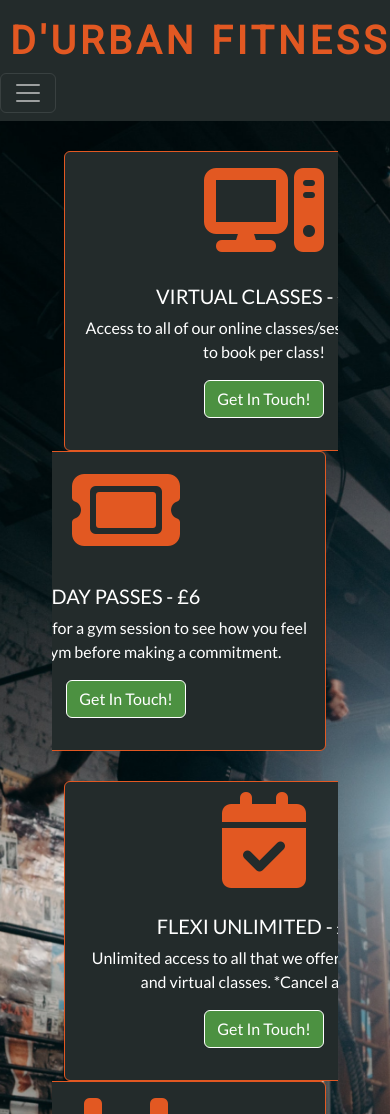
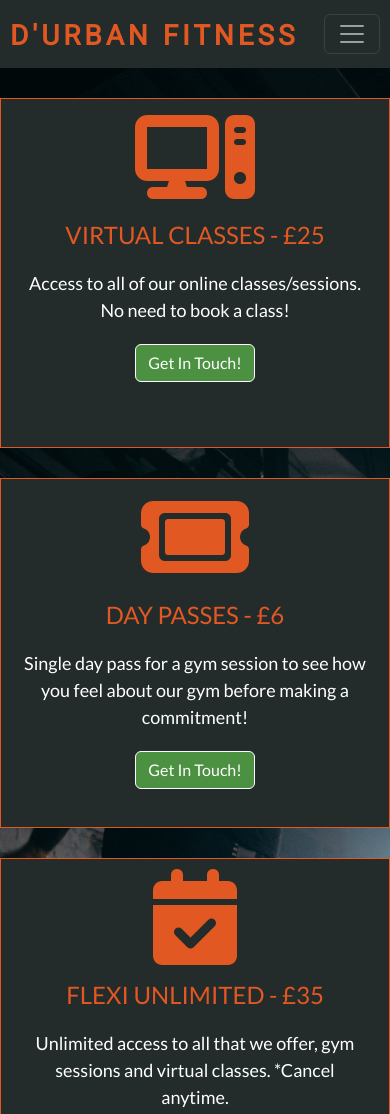
Before and after one commit to SpooshDoosh/Milestone-Project-1-DUrban-Fitness, a plain HTML site: page membership.html in a window 390 px wide. Shown: the top 1114 px of the page. Drawn offline with nearby package versions, Linux system fonts and the light colour scheme.

Commit message:
made navbar responsive, made membership options responsive, made hero images responsive.

```diff
--- a/assets/css/style.css
+++ b/assets/css/style.css
@@ -78,9 +78,12 @@
 }
 
 .navbar-toggler-icon {
-    color: #e25822;
+
 }
 
+.navbar-toggler {
+    margin-right: 10px;
+}
 /* HERO IMAGE */
 
 .hero {
@@ -141,6 +144,10 @@
 .blockquote-footer {
     color: #232b2b;
 }
+
+.reviews p {
+    padding: 10px;
+}
 /* FOOTER */
 
 h3 {
@@ -180,8 +187,6 @@
 .socials {
     text-align: center;
 }
-
-
 
 .copyright {
     text-align: center;
@@ -268,36 +273,54 @@
 
 /* MEMBERSHIP */
 
-.member-options {
+.membership-options {
     background: url("../images/pexels-cottonbro-4761352.jpg");
     background-position: center;
     background-repeat: no-repeat;
     background-size: cover;
 }
 
-.membership {
-   margin: 30px 40px;
+.options {
+    border: 2px solid #e25822;
+    background: #232b2b;
+    width: 25%;
+    height: 350px;
+    text-align: center;
 }
 
-
-.card {
-    height: 300px;
-    width: 400px;
-    background: #232b2b;
-    border: 1px solid #e25822;
+.top-left, .bottom-left {
+    float: left;
+    margin: 35px 0 0 35px;
 }
 
-.card i {
+.top-right, .bottom-right {
+    float: right;
+    margin: 35px 35px 0 0;
+}
+
+.bottom-left, .bottom-right {
+    margin-bottom: 35px;
+}
+
+.top-box, .bottom-box {
+    display: inline-block;
+    width: 100vw;
+}
+
+.membership-options i {
     font-size: 600%;
-    text-align: center;
     color: #e25822;
 }
 
-.card-body {
-    text-align: center;
+.membership-options h2 {
+    margin: 0;
+    font-size: x-large;
 }
-.card-title {
-    text-transform: uppercase;
+
+.membership-options p {
+    font-size: 18px;
+    margin: 20px 0;
+    padding: 0 20px;
 }
 
 .btn-primary {
@@ -340,18 +363,58 @@
 
 /* RESPONSIVE */
 
-/* Small devices (landscape phones, 576px and up) */
-@media (min-width: 576px) {
+@media screen and (max-width: 768px) {
+   .hero {
+    background: url("../images/pexels-leon-ardho-1552242.jpg");
+    background-attachment: local ;
+    background-repeat: no-repeat;
+    background-position: center;
+    background-size: cover;
+    background-color: #232b2b;
+    height: 40vh;
+    width: 100vw;
+   }
 
+   .about-hero {
+    background: url("../images/pexels-leon-ardho-2468366.jpg");
+    background-position: center;
+    background-repeat: no-repeat;
+    background-size: cover;
+    height: 40vh;
+    width: 100vw;
+   }
+
+   .logo {
+    font-size: 100%;
+   }
+
+   .top-left, .bottom-left,  {
+    margin: auto;
+    }
+
+    .top-right, .bottom-right {
+        margin: auto;
+    }
+
+    .top-box, .bottom-box {
+        display: inline;
+        width: 100vw;
+    }
+
+    .options {
+        border: 1px solid #e25822;
+        background: #232b2b;
+        width: 100vw;
+        text-align: center;
+        margin: 15px 0;
+    }
+
+    .membership-options {
+        padding: 15px 0;
+    }
+
+    .about-us-intro p {
+        width: 85%;
+        padding: 15px 0;
+    }
 }
-
-/* Medium devices (tablets, 768px and up) */
-@media (min-width: 768px) {
-
- }
-
-/* Large devices (desktops, 992px and up) */
-@media (min-width: 992px) { ... }
-
-/* Extra large devices (large desktops, 1200px and up) */
-@media (min-width: 1200px) { ... }
--- a/membership.html
+++ b/membership.html
@@ -14,7 +14,7 @@
 </head>
 <body>
     <header>
-        <nav class="navbar navbar-dark navbar-expand-sm">
+        <nav class="navbar navbar-dark navbar-expand-lg">
             <h1><a href="index.html" class="navbar-brand logo">D'Urban Fitness</a></h1>
 
             <button class="navbar-toggler  ml-auto" type="button" data-toggle="collapse" data-target="#navbarNavDropdown" aria-controls="navbarNavDropdown"
@@ -33,52 +33,45 @@
         </nav>
     </header>
 
-    <div class="container-fluid member-options">
-        <div class="row membership">
-            <div class="col-md-6 col-sm-12 card-1">
-                <div class="card">
-                    <i class="fa-solid fa-computer"></i>
-                    <div class="card-body">
-                    <h5 class="card-title">Virtual Classes - £25</h5>
-                    <p class="card-text">Access to all of our online classes/sessions. No need to book per class!</p>
-                    <a href="contact.html" class="btn btn-primary">Get In Touch!</a>
-                    </div>
-                </div>
+    <div class="membership-options">
+        <div class="top-box">
+            <div class="top-left options">
+                <i class="fa-solid fa-computer"></i>
+                <h2>Virtual Classes - £25</h3>
+                <p>
+                    Access to all of our online classes/sessions.
+                    No need to book a class!
+                </p>
+                <a href="contact.html" class="btn btn-primary">Get In Touch!</a>
             </div>
-
-            <div class="col-md-6 col-sm-12 card-2">
-                <div class="card float-end">
-                    <i class="fa-solid fa-ticket"></i>
-                    <div class="card-body">
-                    <h5 class="card-title">Day Passes - £6</h5>
-                    <p class="card-text">Single day pass for a gym session to see how you feel about our gym before making a commitment.</p>
-                    <a href="contact.html" class="btn btn-primary">Get In Touch!</a>
-                    </div>
-                </div>
+            <div class="top-right options">
+                <i class="fa-solid fa-ticket"></i>
+                <h2>Day Passes - £6</h3>
+                <p>
+                    Single day pass for a gym session to see
+                    how you feel about our gym before making a commitment!
+                </p>
+                <a href="contact.html" class="btn btn-primary">Get In Touch!</a>
             </div>
         </div>
-
-        <div class="row membership">
-            <div class="col-md-6 col-sm-12 card-3">
-                <div class="card">
-                    <i class="fa-solid fa-calendar-check"></i>
-                    <div class="card-body">
-                    <h5 class="card-title">Flexi Unlimited - £35</h5>
-                    <p class="card-text">Unlimited access to all that we offer, gym sessions and virtual classes. *Cancel anytime</p>
-                    <a href="contact.html" class="btn btn-primary">Get In Touch!</a>
-                    </div>
-                </div>
+        <div class="bottom-box">
+            <div class="bottom-left options">
+                <i class="fa-solid fa-calendar-check"></i>
+                <h2>Flexi Unlimited - £35</h3>
+                <p>
+                    Unlimited access to all that we offer,
+                    gym sessions and virtual classes. *Cancel anytime.
+                </p>
+                <a href="contact.html" class="btn btn-primary">Get In Touch!</a>
             </div>
-
-            <div class="col-md-6 col-sm-12 card-4">
-                <div class="card float-end">
-                    <i class="fa-solid fa-dumbbell"></i>
-                    <div class="card-body">
-                    <h5 class="card-title">Unlimited - £45</h5>
-                    <p class="card-text">Unlimited access to all that we offer, gym sessions and virtual classes. *12 month minimum contract</p>
-                    <a href="contact.html" class="btn btn-primary">Get In Touch!</a>
-                    </div>
-                </div>
+            <div class="bottom-right options">
+                <i class="fa-solid fa-dumbbell"></i>
+                <h2>Unlimited - £45</h3>
+                <p>
+                    Unlimited access to all that we offer,
+                    gym sessions and virtual classes. *12 month minimum contract.
+                </p>
+                <a href="contact.html" class="btn btn-primary">Get In Touch!</a>
             </div>
         </div>
     </div>
```
Also changed, not shown: about.html (+1 -1 lines), contact.html (+1 -1 lines), index.html (+2 -2 lines).
